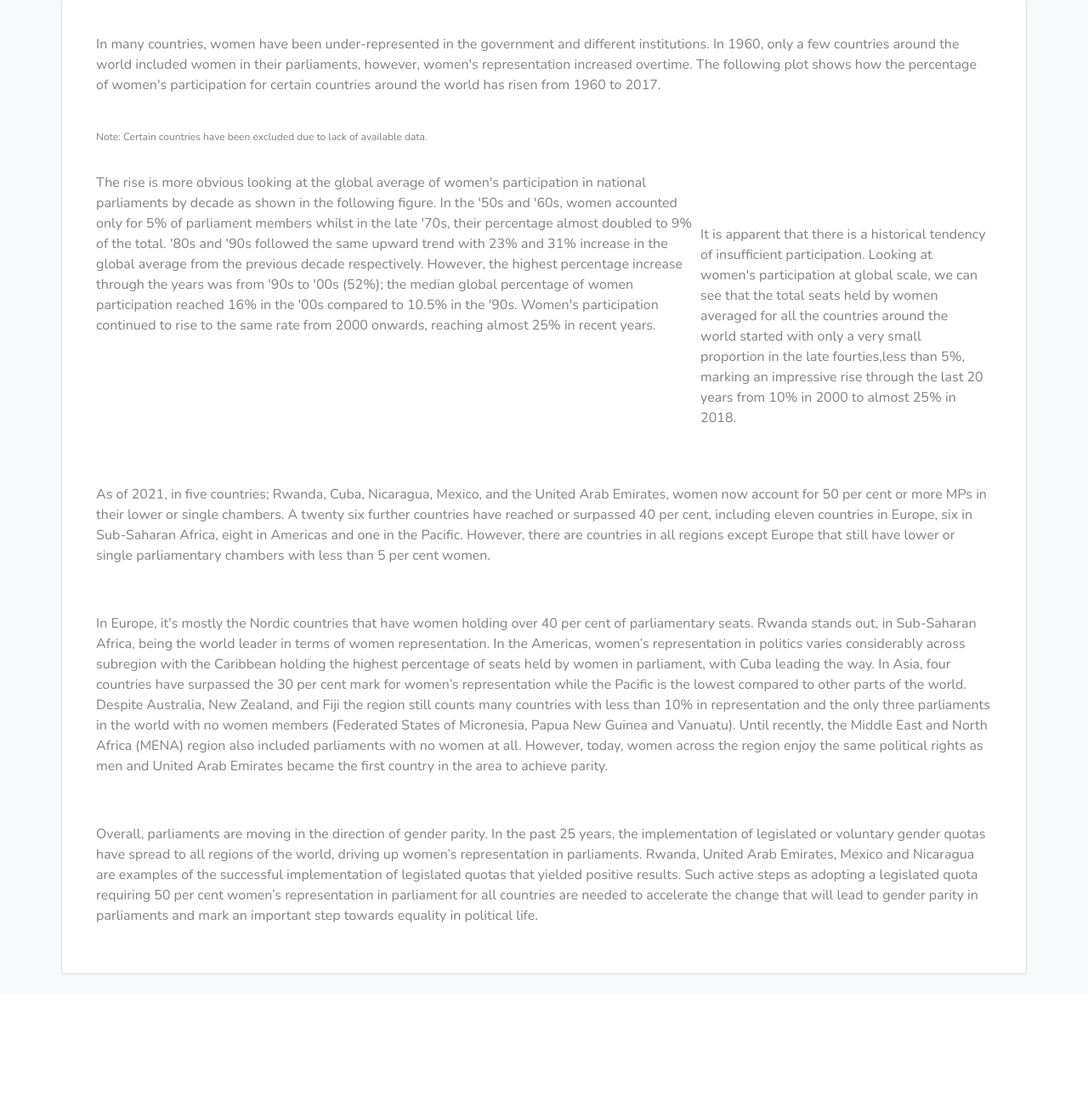
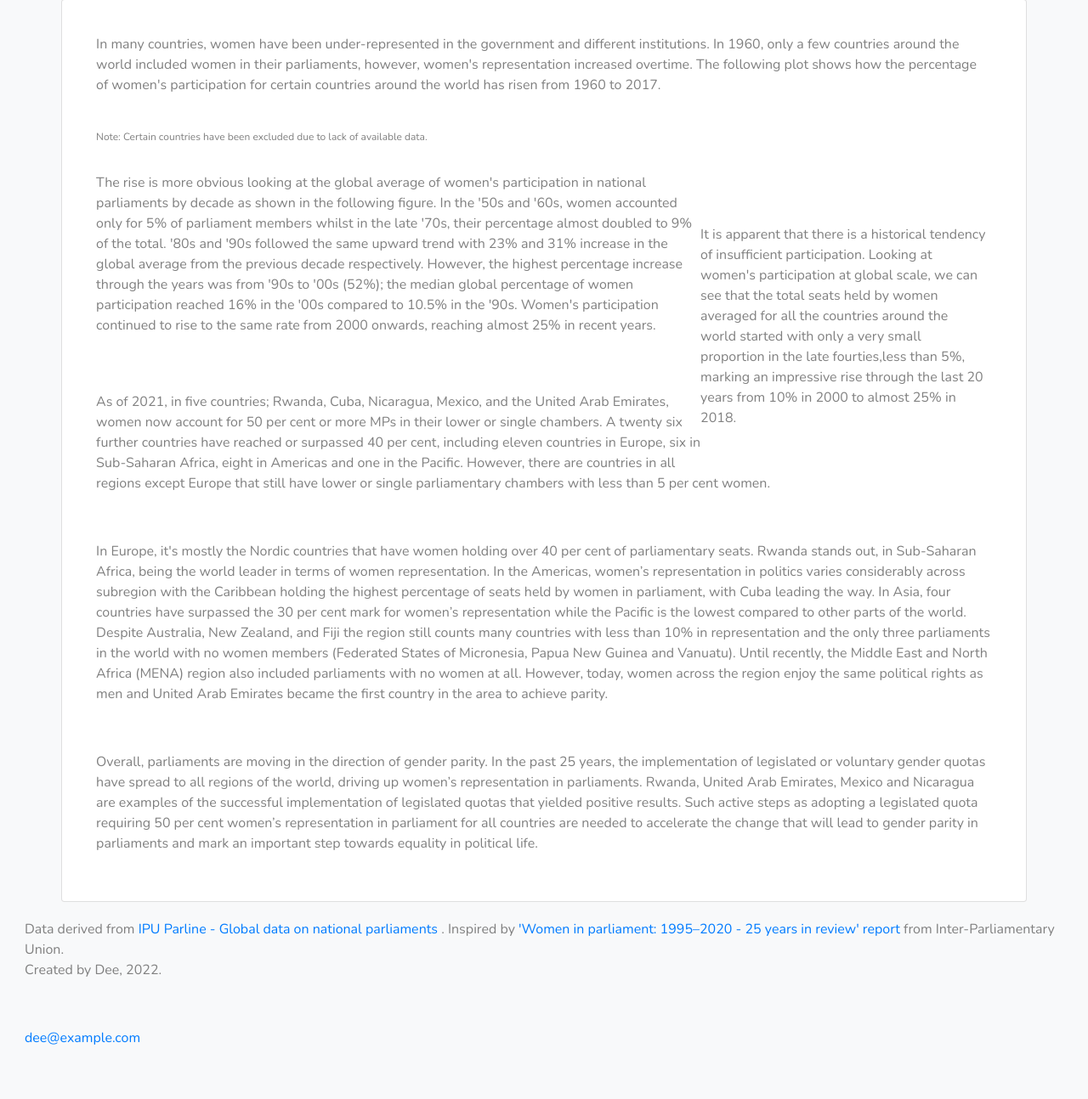
Before and after one commit to Mafaldim/women-in-parliament, a Flask app: page / in a window 1280 px wide. Shown: the part 627-1921 px from the top of the page at 85% size. Before the commit the page ends 1774 px from the top, so only its background shows below. Run offline with Flask 2, Linux system fonts and the light colour scheme; some libraries are stand-ins or nearby versions.

Commit message:
tidying up css

```diff
--- a/flaskapp/application/static/main.css
+++ b/flaskapp/application/static/main.css
@@ -57,19 +57,18 @@
   font-size: 12px
 }
 
-div.container {
-  display: grid;
-  grid-template-columns: 500px 5px auto;
-  grid-template-rows: auto;
+div.container1 {
+  margin-left: 5% auto;
+  margin-right: 5% auto;
 }
 
-.container0 {
+.container2 {
   width:100%;
   height:auto;
   padding:0.5%;
 }
 
-.text0 {
+.text2 {
   float:right;
   width:33%;
   height:50%;
@@ -77,9 +76,10 @@
   padding-top:8%;
 }
 
-div.container1 {
-    margin: 10px auto;
-    width: 80%;
+div.container3 {
+  display: grid;
+  grid-template-columns: 500px 5px auto;
+  grid-template-rows: auto;
 }
 
 div.left {
@@ -94,7 +94,8 @@
 }
 
 div.container4 {
-  margin: 10px auto;
+  margin-left: 5%;
+  margin-left: 4%;
   width: 90%;
   height: 100%;
 }
--- a/flaskapp/application/templates/index.html
+++ b/flaskapp/application/templates/index.html
@@ -17,7 +17,7 @@
     <div class="card m-auto" style="width: 90%">
         <div class="card-body">
 
-            <div class="container6">
+            <div class="container1">
                 <p>In many countries, women have been under-represented in the government and different institutions.
                     In 1960, only a few countries around the world included
                     women in their parliaments, however, women's representation increased overtime. The following plot shows how the percentage of women's participation for certain
@@ -27,8 +27,8 @@
                 <div id="chart6"></div>
             </div>
 
-            <div class="container0">
-                <p class="text0">
+            <div class="container2">
+                <p class="text2">
                     It is apparent that there is a historical tendency of insufficient participation.
                     Looking at women's participation at global scale, we can see that the total seats held by women averaged for all the countries around the world
                     started with only a very small proportion in the late fourties,less than 5%, marking an impressive rise through the last 20 years from 10% in 2000
@@ -46,7 +46,7 @@
                 from '90s to '00s (52%); the median global percentage of women participation reached 16%
                 in the '00s compared to 10.5% in the '90s. Women's participation continued to rise to the same
                 rate from 2000 onwards, reaching almost 25% in recent years. </p>
-        <div class="container">
+        <div class="container3">
             <div id="chart2" class="left"></div>
             <div id="chart3" class="right"></div>
         </div>
@@ -57,7 +57,7 @@
             However, there are countries in all regions except Europe that still have lower or single parliamentary
             chambers with less than 5 per cent women. </p>
 
-        <div class="container5">
+        <div class="container4">
             <div id="chart5"></div>
         </div>
 
@@ -85,10 +85,19 @@
            Such active steps as adopting a legislated quota requiring 50 per cent women’s representation in parliament
            for all countries are needed to accelerate the change that will lead to gender parity in parliaments
            and mark an important step towards equality in political life.
-
        </p>
 
     </div>
+</div>
+<div>
+    <footer>
+        <p>Data derived from <a href="https://data.ipu.org/historical-women">IPU Parline - Global data on national parliaments </a>.
+            Inspired by <a href="https://www.ipu.org/resources/publications/reports/2020-03/women-in-parliament-1995-2020-25-years-in-review">'Women in parliament: 1995–2020 - 25 years in review' report</a>
+            from Inter-Parliamentary Union.
+        <br>Created by Dee, 2022.</br>
+        </p>
+            <p><a href="mailto:dee@example.com">dee@example.com</a></p>
+      </footer>
 
 </div>
 
```
